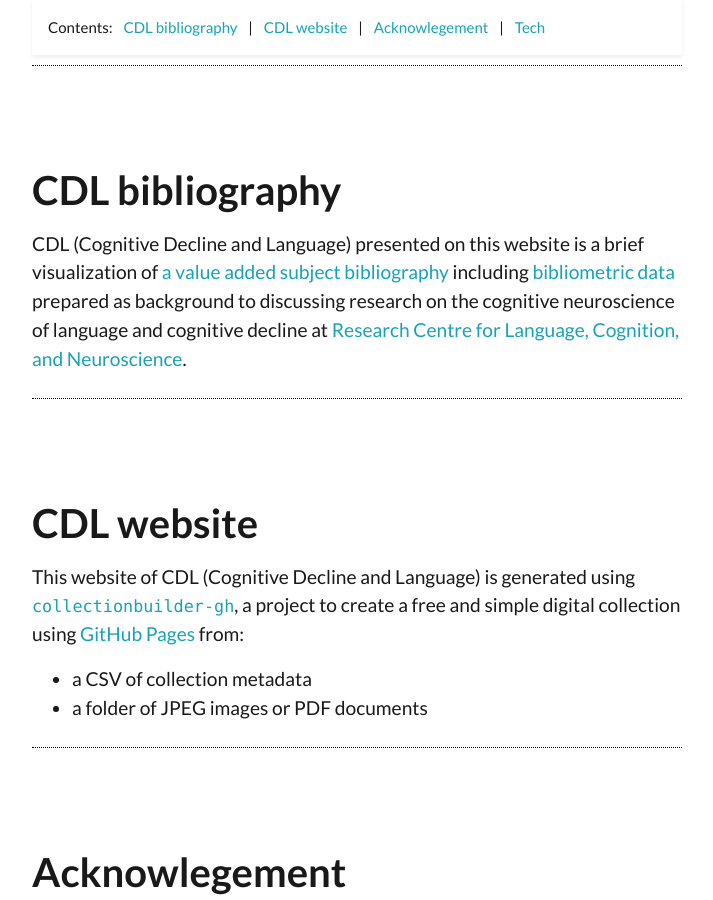
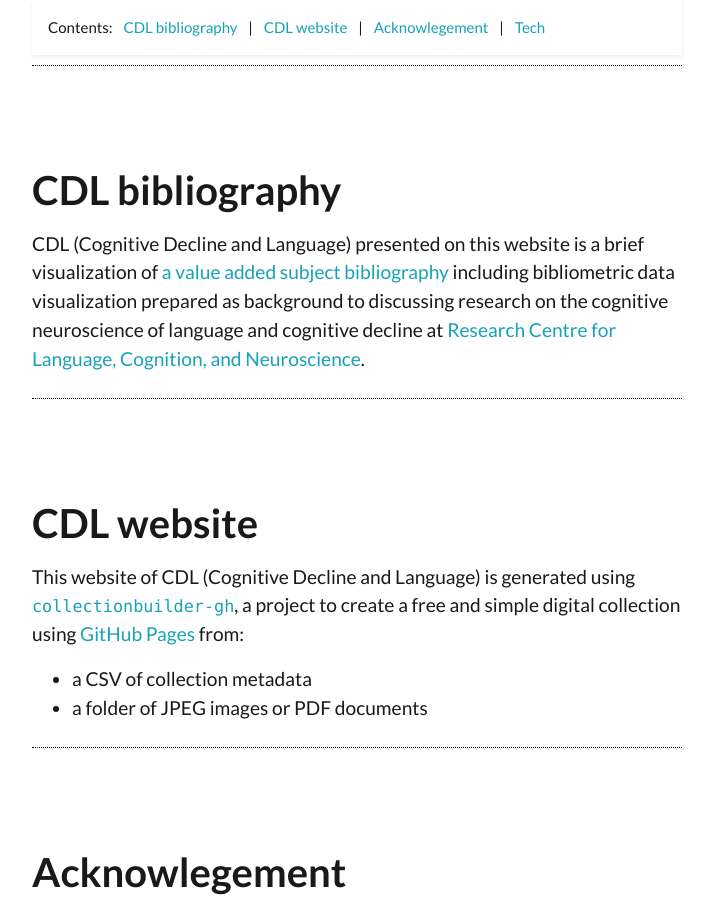
Before and after one commit to archivesw/cogfigcollection, a Jekyll site: the page built from pages/about.md, in a window 1280 px wide and 900 px high, scrolled down 349 px. Shown: the whole window, without its empty margins (283-996 px from the left). Built offline with Jekyll 4.4.1, drawn with Linux system fonts in a browser that asks for light colours; nearby versions of some CDN libraries.

Commit message:
update about.md

```diff
--- a/pages/about.md
+++ b/pages/about.md
@@ -13,7 +13,7 @@
 {% include feature/nav-menu.html sections="CDL bibliography; CDL website; Acknowlegement" %}
 
 ## CDL bibliography
-CDL (Cognitive Decline and Language) presented on this website is a brief visualization of [a value added subject bibliography](https://www.polyu.edu.hk/cbs/rclcn/cognitive-decline-and-language-cdl/synopsis/) including [bibliometric data](C:\Users\conta\OneDrive\Documents\map100.txt) prepared as background to discussing research on the cognitive neuroscience of language and cognitive decline at [Research Centre for Language, Cognition, and Neuroscience](https://www.polyu.edu.hk/cbs/rclcn/about-centre/our-mission/).
+CDL (Cognitive Decline and Language) presented on this website is a brief visualization of [a value added subject bibliography](https://www.polyu.edu.hk/cbs/rclcn/cognitive-decline-and-language-cdl/synopsis/) including bibliometric data visualization prepared as background to discussing research on the cognitive neuroscience of language and cognitive decline at [Research Centre for Language, Cognition, and Neuroscience](https://www.polyu.edu.hk/cbs/rclcn/about-centre/our-mission/).
 
 ## CDL website
 This website of CDL (Cognitive Decline and Language) is generated using [`collectionbuilder-gh`](https://collectionbuilding.github.io/gh/), a project to create a free and simple digital collection using [GitHub Pages](https://pages.github.com/) from:
```
